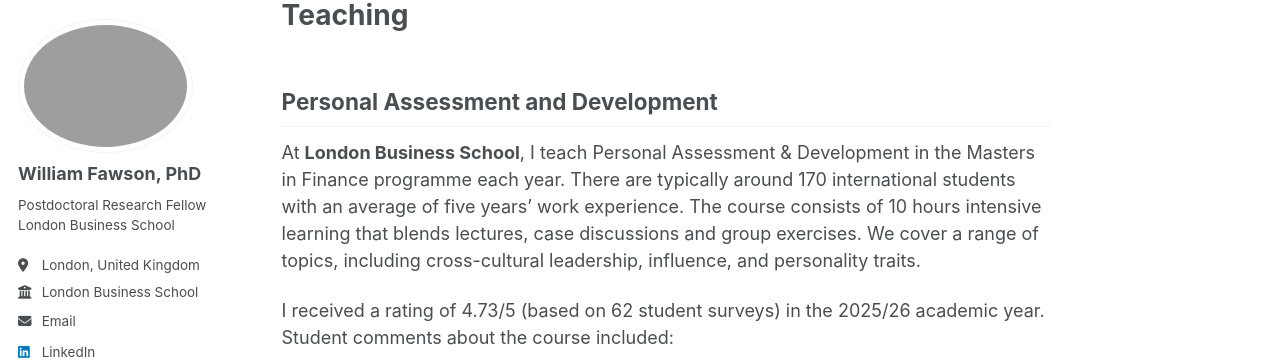
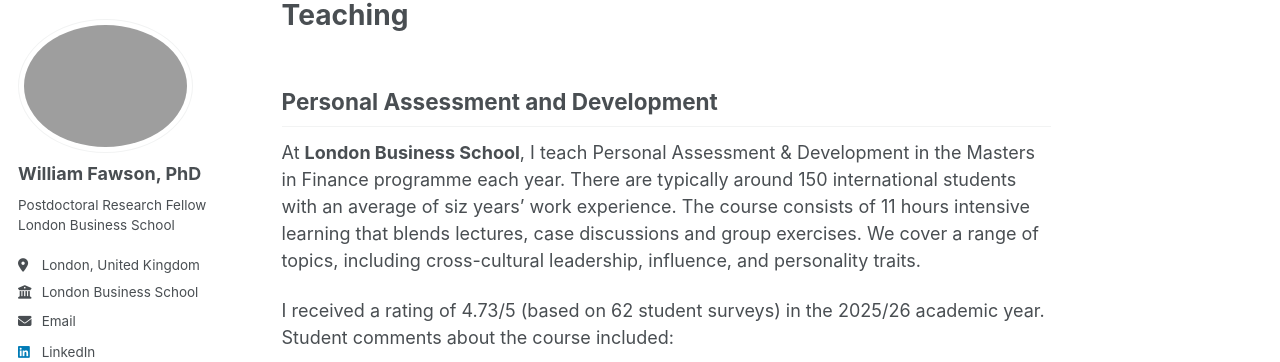
Before and after one commit to williamfawson/williamfawson.github.io, a Jekyll site: the page built from _pages/teaching.md, in a window 1280 px wide and 1317 px high. Shown: the part 100-462 px from the top of the window. Built offline with Jekyll 4.4.1, drawn with Linux system fonts in a browser that asks for light colours; a style sheet for code colours, icons or effects is not loaded.

Commit message:
Update teaching.md

```diff
--- a/_pages/teaching.md
+++ b/_pages/teaching.md
@@ -6,7 +6,7 @@ author_profile: true
 ---
 
 ## Personal Assessment and Development
-At **London Business School**, I teach Personal Assessment & Development in the Masters in Finance programme each year. There are typically around 170 international students with an average of five years' work experience. The course consists of 10 hours intensive learning that blends lectures, case discussions and group exercises. We cover a range of topics, including cross-cultural leadership, influence, and personality traits.
+At **London Business School**, I teach Personal Assessment & Development in the Masters in Finance programme each year. There are typically around 150 international students with an average of siz years' work experience. The course consists of 11 hours intensive learning that blends lectures, case discussions and group exercises. We cover a range of topics, including cross-cultural leadership, influence, and personality traits.
 
 I received a rating of 4.73/5 (based on 62 student surveys) in the 2025/26 academic year. Student comments about the course included:
 - "I found the course truly outstanding. Despite being just a few sessions, I gained far more insights than I ever expected. I now have a clearer understanding of what makes a good leader and feel better prepared to take on leadership roles and navigate situations involving people from different cultures and personalities."
```
